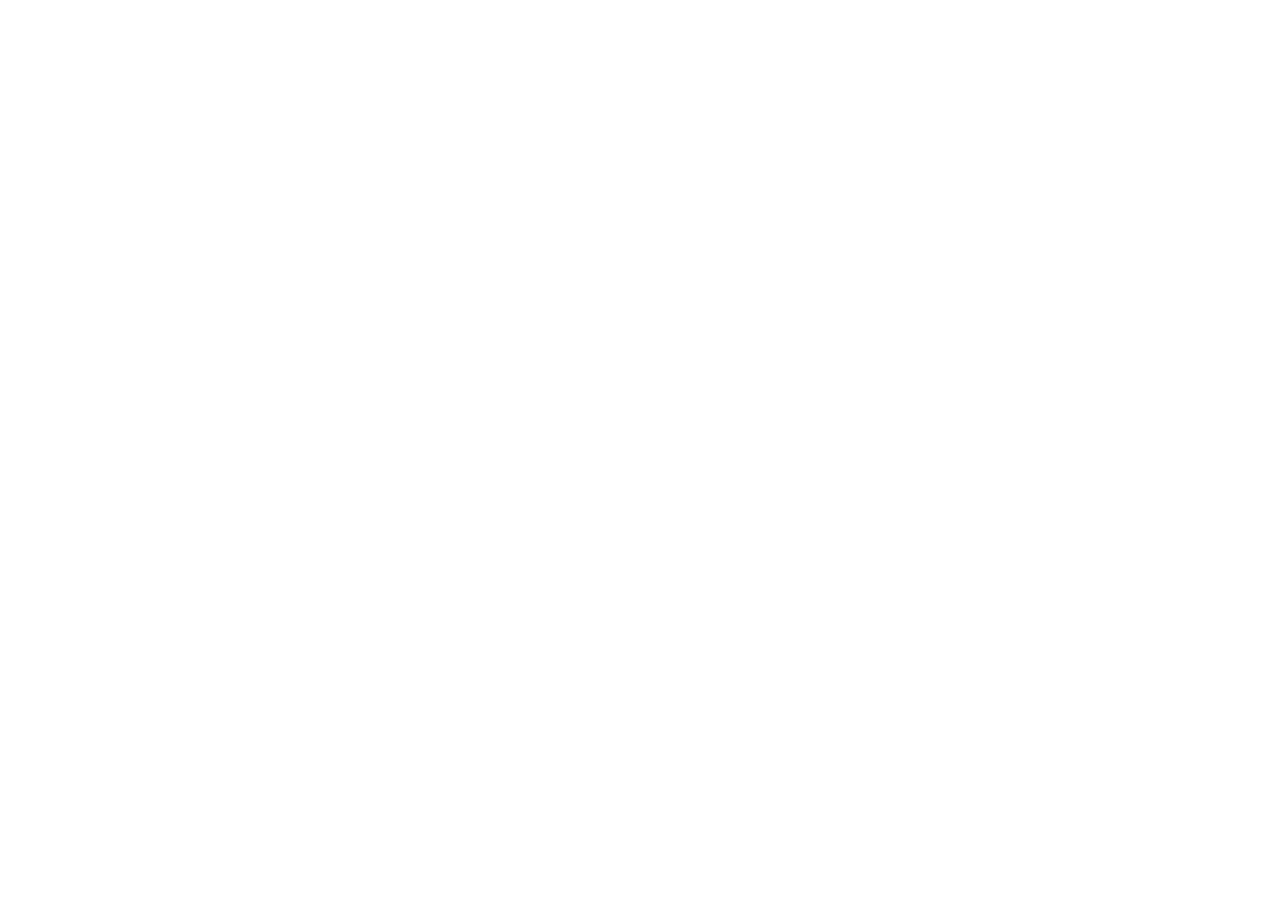
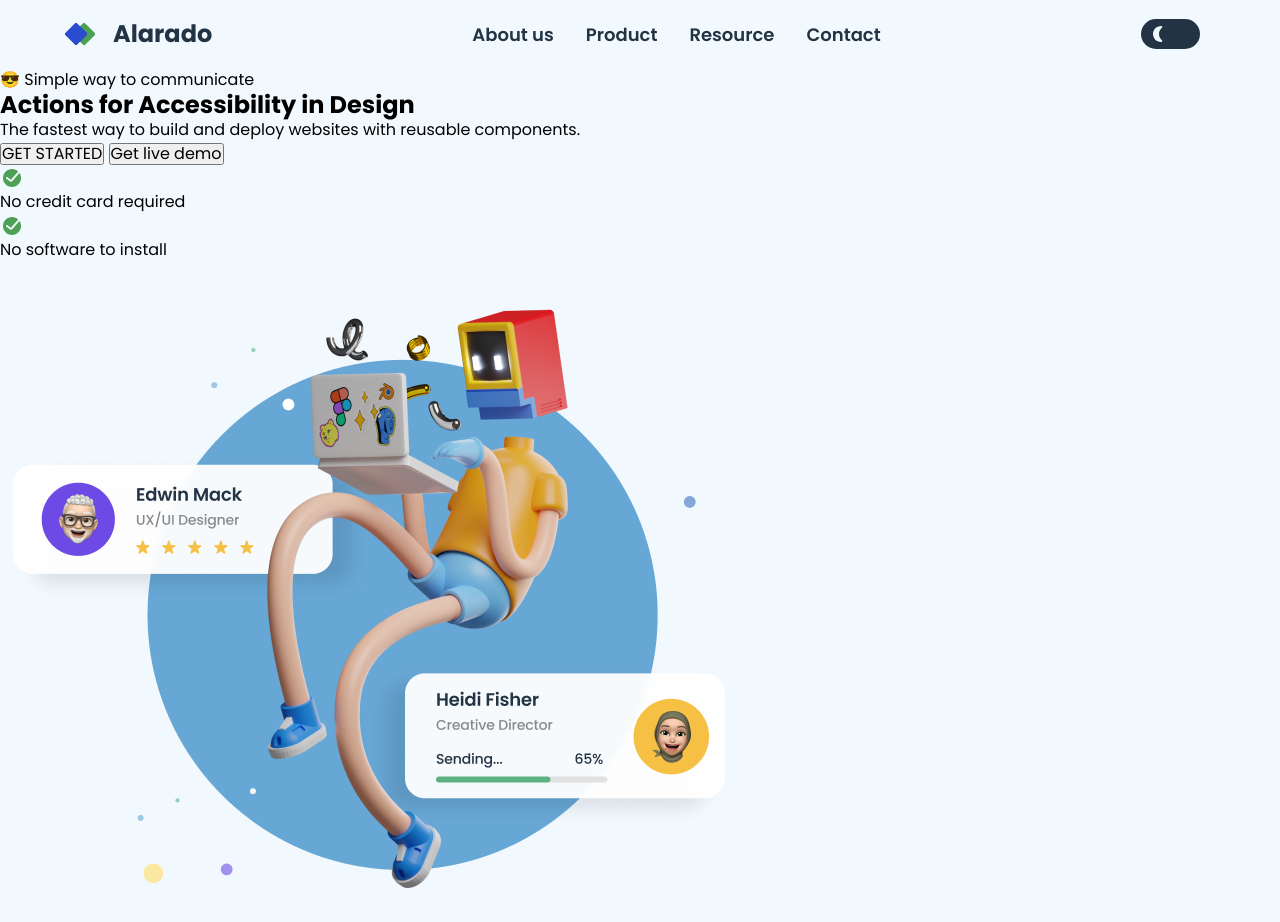
Before and after one commit to gustavo2023/simple-homepage-Alarado, a plain HTML site: page index.html in a window 1280 px wide. Before the commit the page ends 800 px from the top, so only its background shows below. Drawn offline with Linux system fonts and the light colour scheme.

Commit message:
Add initial HTML structure and CSS styles for the header

```diff
--- a/index.html
+++ b/index.html
@@ -23,7 +23,74 @@
     />
   </head>
   <body>
-    <header></header>
-    <main></main>
+    <header>
+      <div class="logo">
+        <img src="./resources/logo.png" alt="Logo of Alarado" />
+        <span>Alarado</span>
+      </div>
+      <nav>
+        <ul>
+          <li><a href="#">About us</a></li>
+          <li><a href="#">Product</a></li>
+          <li><a href="#">Resource</a></li>
+          <li><a href="#">Contact</a></li>
+        </ul>
+      </nav>
+      <button class="mode-toggler-btn">
+        <img
+          src="./resources/Moon_fill_light.svg"
+          alt="Moon image for dark mode"
+          class="light-mode-img"
+        /><img
+          src="./resources/Sun_fill.svg"
+          alt="Sun image for dark mode"
+          class="light-mode-img"
+        />
+      </button>
+    </header>
+    <main>
+      <section class="main-content">
+        <div class="container">
+          <p class="head-text">😎 Simple way to communicate</p>
+          <h1>Actions for Accessibility in Design</h1>
+          <p class="description">
+            The fastest way to build and deploy websites with reusable
+            components.
+          </p>
+        </div>
+        <div class="btns-container">
+          <button class="start-btn">GET STARTED</button>
+          <button class="demo-btn">Get live demo</button>
+        </div>
+        <div class="advantages container">
+          <div>
+            <img
+              src="./resources/Done_ring_round_fill.svg"
+              alt="Donut with a check mark"
+            />
+            <p>No credit card required</p>
+          </div>
+          <div>
+            <img
+              src="./resources/Done_ring_round_fill.svg"
+              alt="Donut with a check mark"
+            />
+            <p>No software to install</p>
+          </div>
+        </div>
+      </section>
+      <div class="hero-img-container">
+        <picture>
+          <source
+            srcset="./resources/hero-image-simple-homepage.png"
+            media="(min-width: 64rem)"
+          />
+          <img
+            src="./resources/hero-image-simple-homepage@2x.png"
+            alt="Hero image of the webpage"
+          />
+        </picture>
+      </div>
+    </main>
   </body>
 </html>
--- a/styles.css
+++ b/styles.css
@@ -0,0 +1,155 @@
+/* Start of CSS Reset */
+
+*,
+*::before,
+*::after {
+  box-sizing: border-box;
+  margin: 0;
+  padding: 0;
+}
+
+html {
+  box-sizing: inherit;
+  height: 100%;
+  scroll-behavior: smooth;
+}
+
+html {
+  text-size-adjust: none;
+}
+
+body,
+h1,
+h2,
+h3,
+h4,
+p,
+figure,
+blockquote,
+dl,
+dd {
+  margin-block-end: 0;
+}
+
+ul[role="list"],
+ol[role="list"] {
+  list-style: none;
+}
+
+body {
+  min-height: 100vh;
+  height: 100%;
+  line-height: 1.5;
+  -webkit-font-smoothing: antialiased;
+  -moz-osx-font-smoothing: grayscale;
+}
+
+h1,
+h2,
+h3,
+h4,
+button,
+input,
+label {
+  line-height: 1.1;
+}
+
+h1,
+h2,
+h3,
+h4 {
+  text-wrap: balance;
+}
+
+img,
+picture {
+  max-width: 100%;
+  display: block;
+}
+
+input,
+button,
+textarea,
+select {
+  font-family: inherit;
+  font-size: inherit;
+}
+
+textarea:not([rows]) {
+  min-height: 10em;
+}
+
+:target {
+  scroll-margin-block: 5ex;
+}
+
+/* End of CSS Reset */
+
+/* Start of Global Styles */
+
+:root {
+  /* Colors */
+  --light-bg-color: #f2f9fe;
+  --dark-bg-color: #111729;
+  --dark-blue: #223344;
+  --light-blue: #2a4dd0;
+  --gray: #909193;
+
+  /* Typography */
+  --haeding-size: 3.75rem;
+  --body-size: 1.125rem;
+  --button-text-size: 1rem;
+  --small-text-size: 0.875rem;
+}
+
+body {
+  font-family: "Poppins", sans-serif;
+  background-color: var(--light-bg-color);
+}
+
+header {
+  display: flex;
+  justify-content: space-between;
+  align-items: center;
+  padding: 1rem;
+}
+
+.logo {
+  display: flex;
+  gap: 1rem;
+  margin-left: 3rem;
+}
+
+.logo img {
+  object-fit: contain;
+}
+
+.logo span {
+  color: var(--dark-blue);
+  font-size: 1.5rem;
+  font-weight: 700;
+}
+
+nav ul {
+  display: flex;
+  gap: 2rem;
+  list-style: none;
+}
+
+nav a {
+  text-decoration: none;
+  color: var(--dark-blue);
+  font-size: var(--body-size);
+  font-weight: 600;
+}
+
+.mode-toggler-btn {
+  display: flex;
+  gap: 0.1rem;
+  padding: 0.2rem 0.3rem;
+  margin-right: 4rem;
+  align-items: center;
+  border-radius: 1rem;
+  border: none;
+  background-color: var(--dark-blue);
+}
```
Also changed, not shown: resources/logo.png (added), script.js (added).
